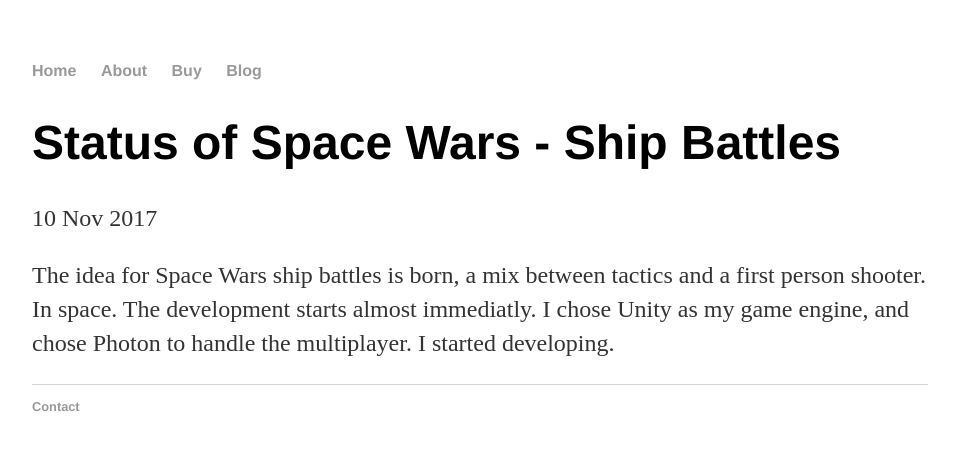
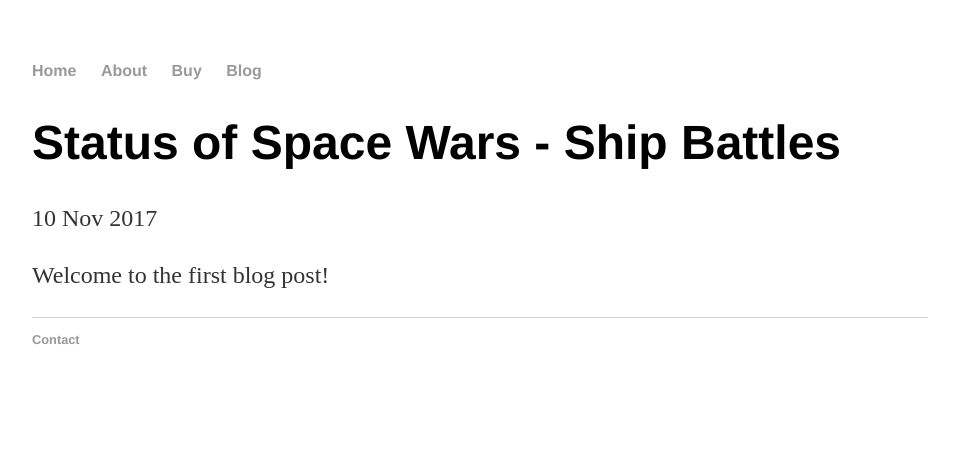
Before and after one commit to JustGamingLTD/justgamingltd.github.io2, a Jekyll site: the page built from _posts/2017-11-10-status.md, in a window 1280 px wide. Shown: the top 450 px of the page, without its empty margins (160-1119 px from the left). Built offline with Jekyll 4.4.1, drawn with Linux system fonts in a browser that asks for light colours.

Commit message:
Update 2017-11-10-status.md

```diff
--- a/_posts/2017-11-10-status.md
+++ b/_posts/2017-11-10-status.md
@@ -4,4 +4,4 @@ title: "Status of Space Wars - Ship Battles"
 date: 2017-11-10
 ---
 
-The idea for Space Wars ship battles is born, a mix between tactics and a first person shooter. In space. The development starts almost immediatly. I chose Unity as my game engine, and chose Photon to handle the multiplayer. I started developing.
+Welcome to the first blog post!
```
